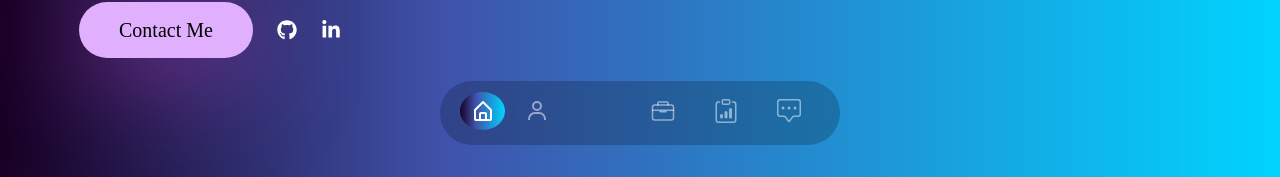
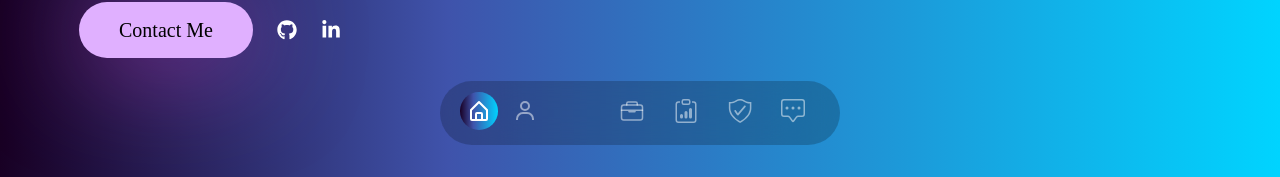
Before and after one commit to nikita3006/Portfolio, a React (Create React App) app: page / in a window 1280 px wide. Shown: the part 623-800 px from the top of the page. Built offline with nearby package versions, Linux system fonts and the light colour scheme; some icons are missing.

Commit message:
adding one project and testimonial in navbar

```diff
--- a/src/App.js
+++ b/src/App.js
@@ -9,6 +9,7 @@ import Contact from './components/Contact';
 import Company from './components/Company';
 import Projects from './components/Projects';
 import Certificate from './components/Certificate';
+import Testimonial from './components/Testimonial';
 
 const App = () => {
 
@@ -24,6 +25,7 @@ const App = () => {
       <Contact />
       < Company/>
       <Projects/>
+      <Testimonial/>
 
       {/* <div className='h-[4000px]'></div> */}
     </div>
--- a/src/components/Nav.js
+++ b/src/components/Nav.js
@@ -3,6 +3,7 @@ import {BiHomeAlt, BiUser} from 'react-icons/bi'
 import {BsClipboardData, BsChatSquareDots } from 'react-icons/bs'
 import { PiCertificate } from "react-icons/pi";
 import { IoBriefcaseOutline } from "react-icons/io5";
+import { VscWorkspaceTrusted } from "react-icons/vsc";
 import { Link } from 'react-scroll'
 
 const Nav = () => {
@@ -52,6 +53,14 @@ const Nav = () => {
             className='cursor-pointer w-[70px] h-[60px] flex items-center justify-center'>
             <BsClipboardData/>
           </Link>
+          <Link
+            to='testimonial'
+            activeClass='active'
+            smooth={true}
+            spy={true}
+            className='cursor-pointer w-[70px] h-[60px] flex items-center justify-center'>
+            <VscWorkspaceTrusted />
+          </Link>
 
           <Link
            to='contact'
--- a/src/components/Projects.js
+++ b/src/components/Projects.js
@@ -4,12 +4,13 @@ import { fadeIn } from "../variants";
 import ProjectItem from '../components/ProjectItem';
 import { ProjectData } from '../constant/ProjectData';
 import imagePath1 from '../assets/Img1.jpg';
-
 import imagePath3 from '../assets/Img3.jpg';
 import imagePath4 from '../assets/Img4.jpg';
 import imagePath5 from '../assets/Img5.jpg';
+import imagePath7 from '../assets/Img7.jpg';
+import imagePath6 from '../assets/Img6.jpg';
 
-const imagePaths = [imagePath1, imagePath3, imagePath4, imagePath5];
+const imagePaths = [imagePath1, imagePath3, imagePath4, imagePath5,imagePath6,imagePath7];
 
 const Projects = () => {
   const projectData = ProjectData;
--- /dev/null
+++ b/src/components/Testimonial.js
@@ -0,0 +1,9 @@
+import React from 'react'
+
+const Testimonial = () => {
+  return (
+    <div className='testimonial'>Testimonial</div>
+  )
+}
+
+export default Testimonial
--- a/src/constant/ProjectData.js
+++ b/src/constant/ProjectData.js
@@ -9,7 +9,7 @@ export const ProjectData = [
 
   {
     title: "DelightDine",
-    viewProject: "View Project 3",
+    viewProject: "View Project 2",
     projectLink: "https://delight-dine.vercel.app/",
     viewProjectLink: "https://github.com/nikita3006/DelightDine.git",
 
@@ -17,22 +17,28 @@ export const ProjectData = [
   {
 
     title: "Expense-Tracker",
-    viewProject: "View Project 4",
+    viewProject: "View Project 3",
     projectLink: "https://expense-tracker-amber-two-44.vercel.app/",
     viewProjectLink: "https://github.com/nikita3006/EXPENSE-TRACKER.git",
 
   },
   {
     title: "BlogProject",
-    viewProject: "View Project 5",
+    viewProject: "View Project 4",
     projectLink: "https://blog-project-sigma-one.vercel.app/index.html",
     viewProjectLink: "https://github.com/nikita3006/BlogProject.git",
 
   },
   {
     title: "ChatGptProject",
-    viewProject: "View Project 6",
+    viewProject: "View Project 5",
     projectLink: "https://chat-gpt-project-pi.vercel.app/",
     viewProjectLink: "https://github.com/nikita3006/chatGptProject.git",
   },
+  {
+    title: "E-Learn",
+    viewProject: "View Project 6",
+    projectLink: "https://github.com/nikita3006/E-learn",
+    viewProjectLink: "https://e-learn-tau.vercel.app/",
+  },
 ];
```
Also changed, not shown: src/assets/Img7.jpg (added).
